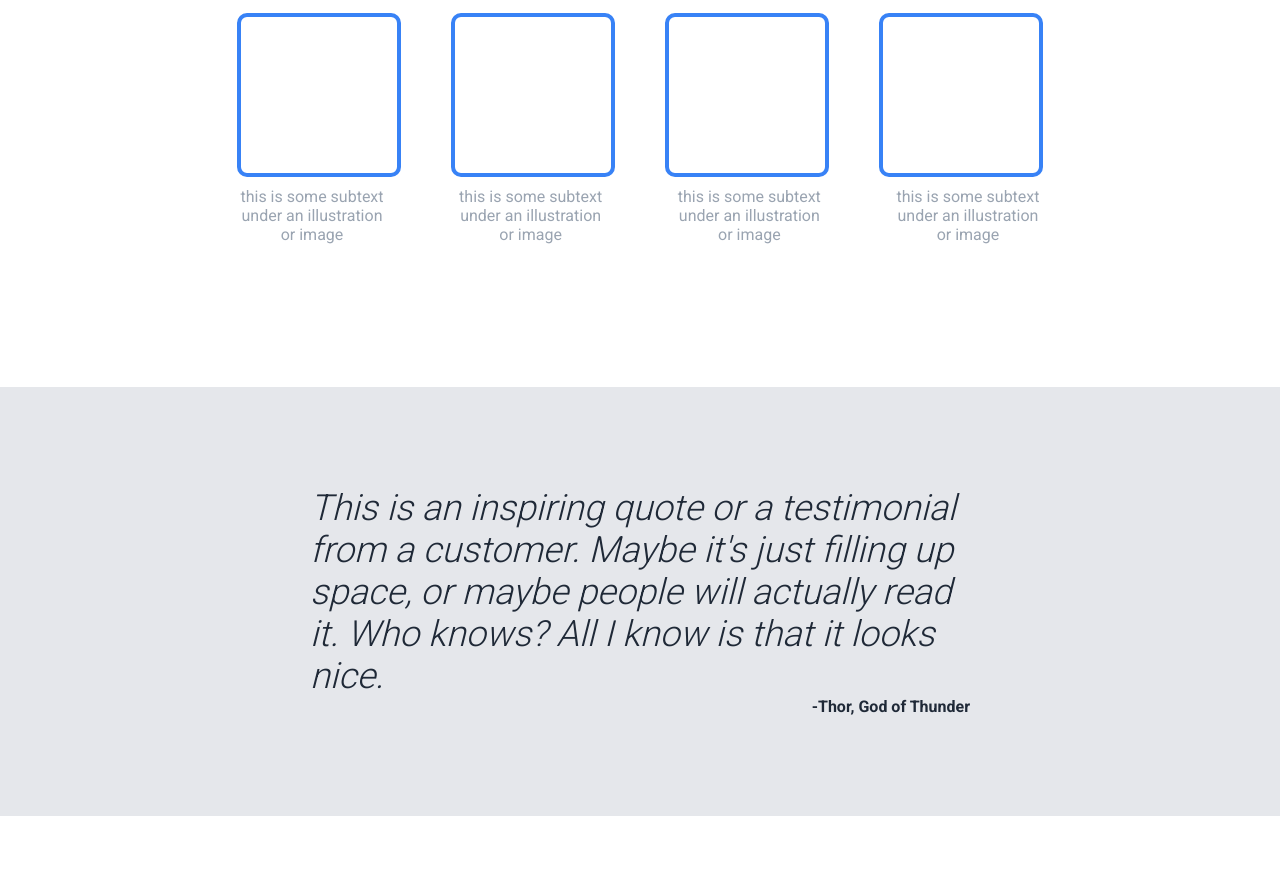
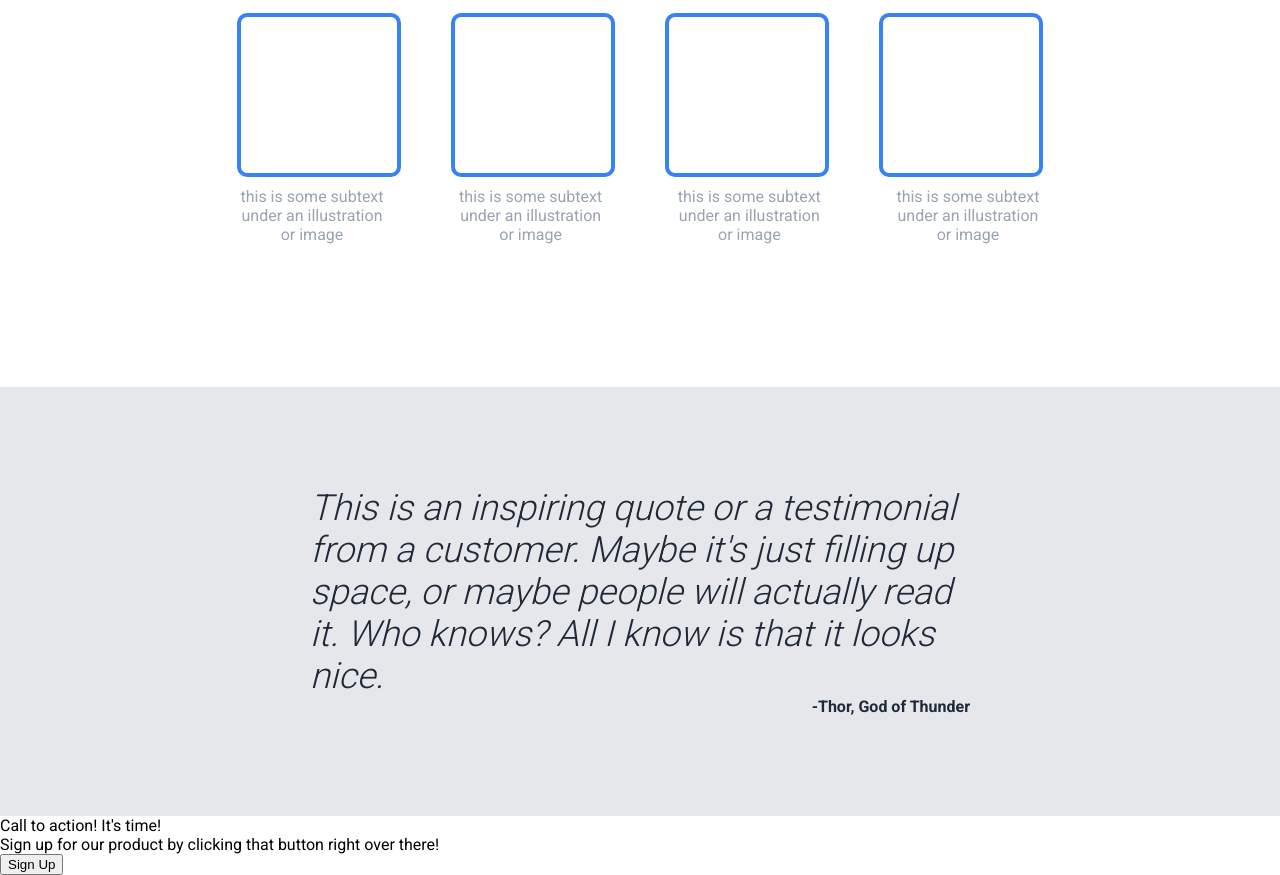
Before and after one commit to thebrigar/odin-landingpage, a plain HTML site: page index.html in a window 1280 px wide. Shown: the part 537-1412 px from the top of the page. Before the commit the page ends 1353 px from the top, so only its background shows below. Drawn offline with Linux system fonts and the light colour scheme.

Commit message:
Add index.html

```diff
--- a/index.html
+++ b/index.html
@@ -59,8 +59,16 @@
         <div class="quote">This is an inspiring quote or a testimonial from a customer. Maybe it's just filling up space, or maybe people will actually read it. Who knows? All I know is that it looks nice.</div>
         <div class="thor">-Thor, God of Thunder</div>
     </div>
+</div>
 
+<div class="sec-white">
+    <div class="blue-action">
+        <div class="call-wrapper">
+            <div class="action">Call to action! It's time!</div>
+            <div class="action-sub">Sign up for our product by clicking that button right over there!</div>
+        </div>
 
-
+        <button class="sup-sec">Sign Up</button>
+    </div>
 </div>
 </body>
--- a/style.css
+++ b/style.css
@@ -208,3 +208,27 @@ body {
     margin-left: auto;
     align-self: flex-end;
 }
+
+.sec-white {
+
+}
+
+.blue-action {
+
+}
+
+.call-wrapper {
+
+}
+
+.action {
+
+}
+
+.action-sub {
+
+}
+
+.sup-sec {
+
+}
```
